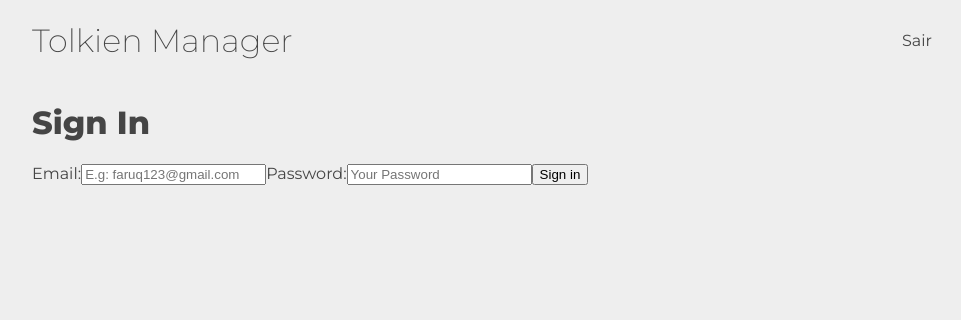
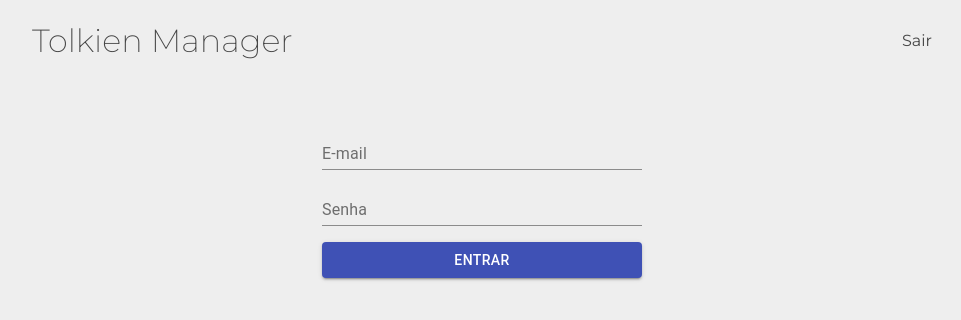
Before and after one commit to santoslucas/tolkien, a React (Create React App) app: page /signin in a window 1280 px wide. Shown: the top 320 px of the page, without its empty margins (158-1119 px from the left). Built offline with nearby package versions, Linux system fonts and the light colour scheme; no server answers.

Commit message:
Implementa login com redirect correto

```diff
--- a/src/components/header/header.scss
+++ b/src/components/header/header.scss
@@ -12,5 +12,6 @@
 
   &__logout-button {
     align-self: center;
+    cursor: pointer;
   }
 }
--- a/src/components/header/header.tsx
+++ b/src/components/header/header.tsx
@@ -1,11 +1,14 @@
 import React from 'react';
+import { auth } from '../../firebase';
 import './header.scss';
 
 const Header = () => {
   return (
     <div className="header__wrapper">
       <h1 className="header__title">Tolkien Manager</h1>
-      <p className="header__logout-button">Sair</p>
+      <p className="header__logout-button" onClick={() => auth.signOut()}>
+        Sair
+      </p>
     </div>
   );
 };
--- a/src/firebase.ts
+++ b/src/firebase.ts
@@ -1,4 +1,4 @@
-import * as firebase from 'firebase';
+import * as firebase from 'firebase/app';
 import 'firebase/auth';
 import 'firebase/firestore';
 
--- a/src/main-component/main-component.scss
+++ b/src/main-component/main-component.scss
@@ -6,6 +6,8 @@
   }
 
   &__content {
+    display: flex;
+    flex-direction: column;
     width: 100%;
     max-width: 900px;
   }
--- a/src/scenes/dashboard/daily-tasks.tsx
+++ b/src/scenes/dashboard/daily-tasks.tsx
@@ -23,21 +23,14 @@ const Task = ({ task }: TaskProps) => {
 
   const handleChange = (event: ChangeEvent<HTMLInputElement>) => {
     const done = event.target.checked;
-    // setChecked(done);
     taskRef.update({ done: done }).catch((error) => {
-      // setChecked(!done);
       console.log('Erro ao atualizar Task', error);
     });
   };
 
   const updateText = (text: string) => {
     if (text) {
-      taskRef
-        .update({ name: text })
-        // .then(() => {
-        //   setName(text);
-        // })
-        .catch((error) => {
+      taskRef.update({ name: text }).catch((error) => {
         console.log('Erro ao atualizar Task', error);
       });
     } else {
@@ -74,7 +67,9 @@ const DailyTasks = () => {
   };
 
   useEffect(() => {
-    db.collection(DAILY_TASKS_COLLECTION).onSnapshot((querySnapshot) => {
+    const unsubscribe = db
+      .collection(DAILY_TASKS_COLLECTION)
+      .onSnapshot((querySnapshot) => {
         const resultTasks: TaskType[] = [];
         querySnapshot.forEach((doc) => {
           const task = {
@@ -85,6 +80,9 @@ const DailyTasks = () => {
         });
         updateTasks(resultTasks);
       });
+    return () => {
+      unsubscribe();
+    };
   }, []);
 
   const tasksList = tasks.map((task) => <Task key={task.id} task={task} />);
--- /dev/null
+++ b/src/scenes/signin/signin.scss
@@ -0,0 +1,15 @@
+@import '../../styles/variables';
+
+.signin {
+  &__wrapper {
+    display: flex;
+    flex-direction: column;
+    align-self: center;
+    margin-top: 40px;
+    width: 320px;
+  }
+
+  &__error {
+    color: $ERROR;
+  }
+}
--- a/src/scenes/signin/signin.tsx
+++ b/src/scenes/signin/signin.tsx
@@ -1,76 +1,53 @@
-import React, { ChangeEvent, useState } from 'react';
+import React, { useContext, useEffect, useState } from 'react';
+import { TextField, Button } from '@material-ui/core';
+import { useHistory } from 'react-router-dom';
 import { auth } from '../../firebase';
+
+import './signin.scss';
+import { UserContext } from '../../UserProvider';
 
 const SignIn = () => {
   const [email, setEmail] = useState('');
   const [password, setPassword] = useState('');
-  const [error, setError] = useState(null);
-  const signInWithEmailAndPasswordHandler = (
-    event: React.MouseEvent<HTMLButtonElement>,
-    email: string,
-    password: string
-  ) => {
+  const [error, setError] = useState<string>('');
+  const { user, loadingAuth } = useContext(UserContext);
+  const history = useHistory();
+
+  useEffect(() => {
+    if (user) {
+      history.push('/');
+    }
+  });
+
+  const onClickEnter = (event: React.FormEvent<HTMLFormElement>) => {
     event.preventDefault();
     auth.signInWithEmailAndPassword(email, password).catch((error) => {
-      console.error('Error signing in with password and email', error);
+      setError(error.message);
     });
   };
 
-  const onChangeHandler = (event: ChangeEvent<HTMLInputElement>) => {
-    const { name, value } = event.currentTarget;
-
-    if (name === 'userEmail') {
-      setEmail(value);
-    } else if (name === 'userPassword') {
-      setPassword(value);
-    }
-  };
-
   return (
-    <div className="mt-8">
-      <h1 className="text-3xl mb-2 text-center font-bold">Sign In</h1>
-      <div className="border border-blue-400 mx-auto w-11/12 md:w-2/4 rounded py-8 px-4 md:px-8">
-        {error !== null && (
-          <div className="py-4 bg-red-600 w-full text-white text-center mb-3">
-            {error}
-          </div>
-        )}
-        <form className="">
-          <label htmlFor="userEmail" className="block">
-            Email:
-          </label>
-          <input
-            type="email"
-            className="my-1 p-1 w-full"
-            name="userEmail"
-            value={email}
-            placeholder="E.g: faruq123@gmail.com"
-            id="userEmail"
-            onChange={(event) => onChangeHandler(event)}
-          />
-          <label htmlFor="userPassword" className="block">
-            Password:
-          </label>
-          <input
-            type="password"
-            className="mt-1 mb-3 p-1 w-full"
-            name="userPassword"
-            value={password}
-            placeholder="Your Password"
-            id="userPassword"
-            onChange={(event) => onChangeHandler(event)}
-          />
-          <button
-            className="bg-green-400 hover:bg-green-500 w-full py-2 text-white"
-            onClick={(event) => {
-              signInWithEmailAndPasswordHandler(event, email, password);
-            }}
-          >
-            Sign in
-          </button>
-        </form>
-      </div>
-    </div>
+    <form className="signin__wrapper" onSubmit={onClickEnter}>
+      <TextField
+        id="email"
+        type="text"
+        label="E-mail"
+        style={{ marginBottom: '8px' }}
+        onChange={(event) => setEmail(event.target.value)}
+      />
+      <TextField
+        id="password"
+        type="password"
+        label="Senha"
+        style={{ marginBottom: '16px' }}
+        onChange={(event) => setPassword(event.target.value)}
+      />
+      <Button variant="contained" color="primary" type="submit">
+        Entrar
+      </Button>
+      <p className="signin__error">{error}</p>
+    </form>
   );
 };
+
 export default SignIn;
--- a/src/styles/variables.scss
+++ b/src/styles/variables.scss
@@ -1,2 +1,3 @@
 $BACKGROUND: #eee;
 $FONT_PRIMARY: #454545;
+$ERROR: #ff5858;
```
Lines whose indentation alone changed are shown as unchanged.
